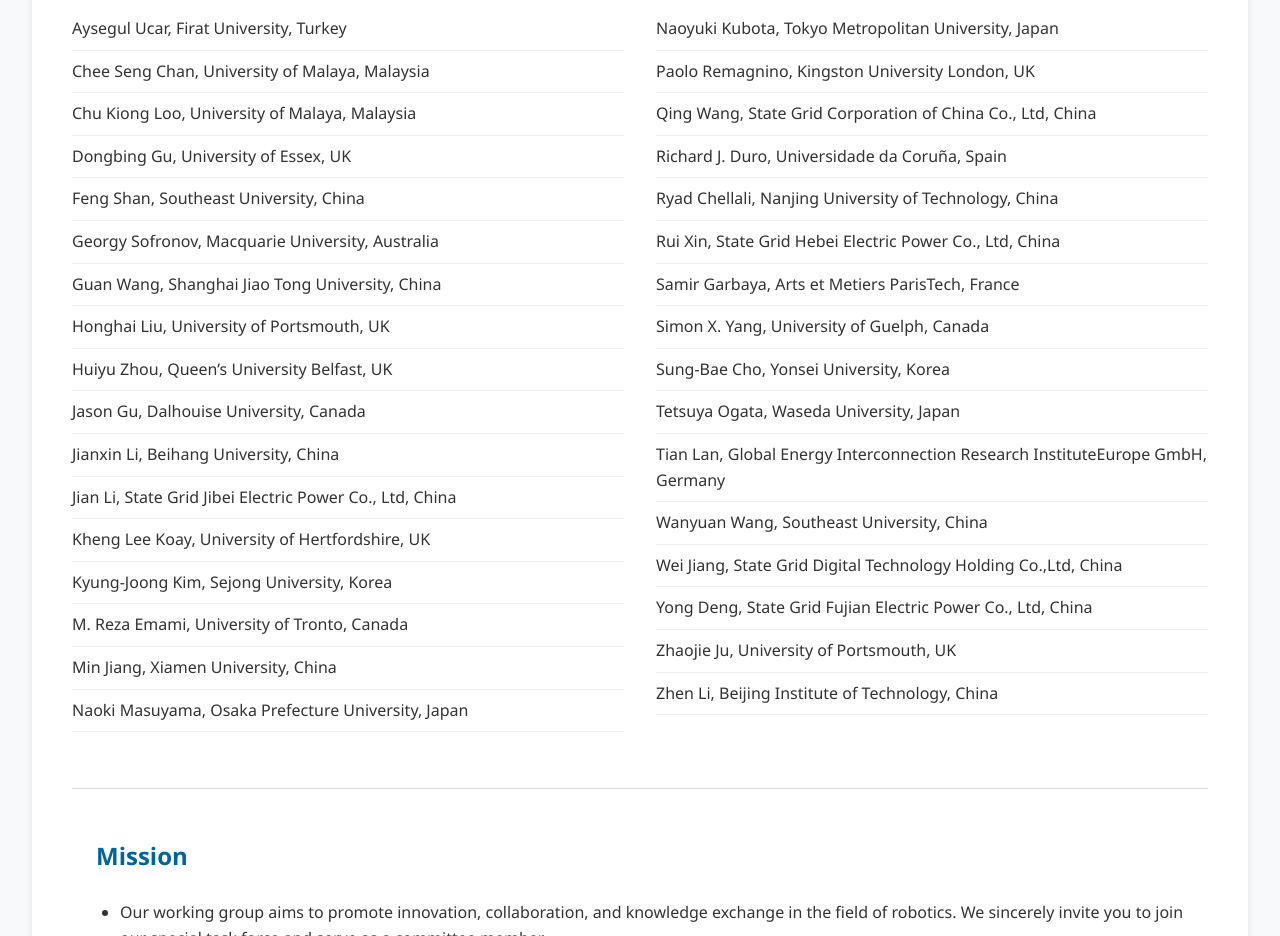
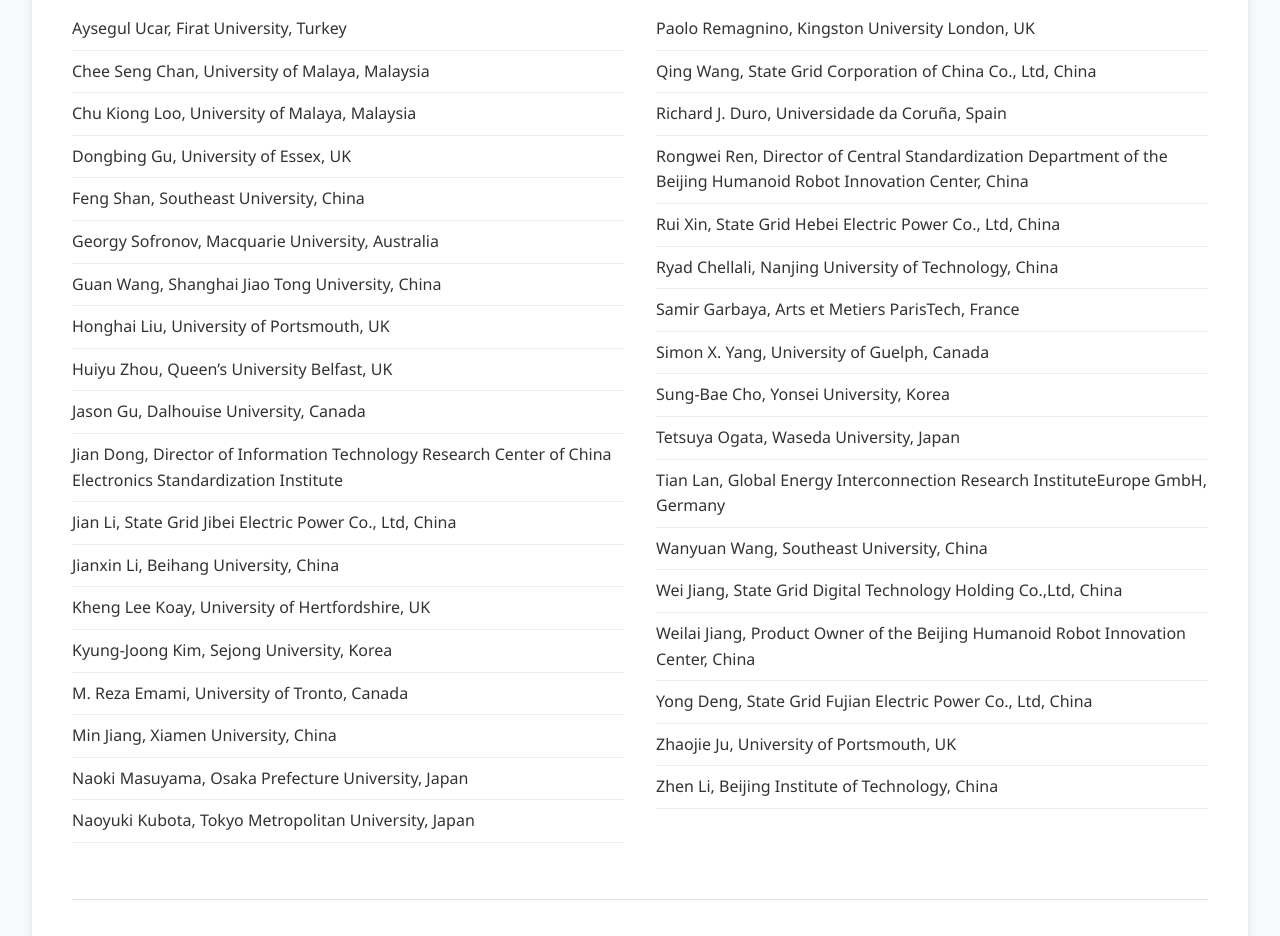
Before and after one commit to alphetjf/ieee-tf-robotic.io, a plain HTML site: page index.html in a window 1280 px wide. Shown: the part 920-1856 px from the top of the page. Drawn offline with Linux system fonts and the light colour scheme.

Commit message:
Update member list

```diff
--- a/index.html
+++ b/index.html
@@ -254,8 +254,9 @@
                     <li>Honghai Liu, University of Portsmouth, UK</li>
                     <li>Huiyu Zhou, Queen’s University Belfast, UK</li>
                     <li>Jason Gu, Dalhouise University, Canada</li>
+                    <li>Jian Dong, Director of Information Technology Research Center of China Electronics Standardization Institute</li>
+                    <li>Jian Li, State Grid Jibei Electric Power Co., Ltd, China</li>
                     <li>Jianxin Li, Beihang University, China</li>
-                    <li>Jian Li, State Grid Jibei Electric Power Co., Ltd, China</li>
                     <li>Kheng Lee Koay, University of Hertfordshire, UK</li>
                     <li>Kyung-Joong Kim, Sejong University, Korea</li>
                     <li>M. Reza Emami, University of Tronto, Canada</li>
@@ -265,8 +266,9 @@
                     <li>Paolo Remagnino, Kingston University London, UK</li>
                     <li>Qing Wang, State Grid Corporation of China Co., Ltd, China</li>
                     <li>Richard J. Duro, Universidade da Coruña, Spain</li>
+                    <li>Rongwei Ren, Director of Central Standardization Department of the Beijing Humanoid Robot Innovation Center, China</li>
+                    <li>Rui Xin, State Grid Hebei Electric Power Co., Ltd, China</li>
                     <li>Ryad Chellali, Nanjing University of Technology, China</li>
-                    <li>Rui Xin, State Grid Hebei Electric Power Co., Ltd, China</li>
                     <li>Samir Garbaya, Arts et Metiers ParisTech, France</li>
                     <li>Simon X. Yang, University of Guelph, Canada</li>
                     <li>Sung-Bae Cho, Yonsei University, Korea</li>
@@ -274,6 +276,7 @@
                     <li>Tian Lan, Global Energy Interconnection Research InstituteEurope GmbH, Germany</li>
                     <li>Wanyuan Wang, Southeast University, China</li>
                     <li>Wei Jiang, State Grid Digital Technology Holding Co.,Ltd, China</li>
+                    <li>Weilai Jiang, Product Owner of the Beijing Humanoid Robot Innovation Center, China</li>
                     <li>Yong Deng, State Grid Fujian Electric Power Co., Ltd, China</li>
                     <li>Zhaojie Ju, University of Portsmouth, UK</li>
                     <li>Zhen Li, Beijing Institute of Technology, China</li>
```
